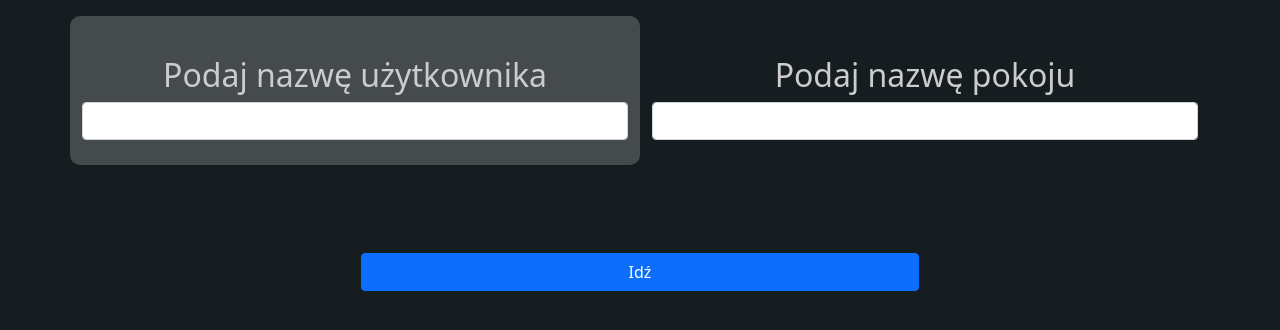
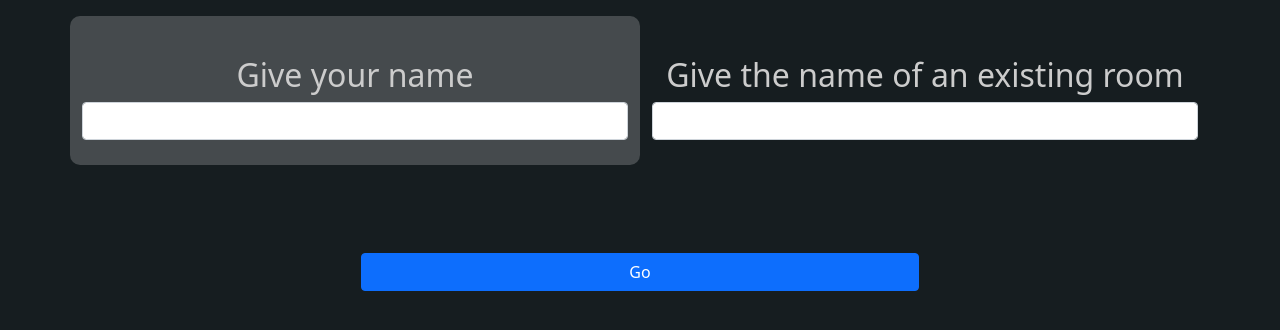
Before and after one commit to 80Quattro/ToDo, a PHP site: page / in a window 1280 px wide. Shown: the top 330 px of the page. Run offline with PHP 8.4, Linux system fonts and the light colour scheme.

Commit message:
some bugfix

```diff
--- a/App/Model.php
+++ b/App/Model.php
@@ -10,7 +10,6 @@ abstract class Model
 
     public function __construct()
     {
-        //TODO - credentials
         $this->db = new DataBase(App::getDBConfig());
     }
 }
--- a/Views/home.php
+++ b/Views/home.php
@@ -1,19 +1,19 @@
 <div class="container">
     <div class="row">
         <div class="col choice selected" id="createRoom">
-            <h2>Podaj nazwę użytkownika</h2>
+            <h2>Give your name</h2>
             <form action="/create" method="POST" id="nameForm">
                 <input type="text" name="name" id="nameInput" class="form-control">
             </form>
         </div>
         <div class="col choice" id="joinRoom">
-            <h2>Podaj nazwę pokoju</h2>
+            <h2>Give the name of an existing room</h2>
             <input type="text" name="roomId" id="roomIdInput" class="form-control">
         </div>
     </div>
     <div class="row">
         <div class="col">
-        <button type="button" class="btn btn-primary" id="submitButton">Idź</button>
+        <button type="button" class="btn btn-primary" id="submitButton">Go</button>
         </div>
     </div>
 </div>
--- a/Views/room.php
+++ b/Views/room.php
@@ -2,7 +2,7 @@
 
   <div class="container">
     <div class="row">
-      <h2>Nie znaleziono pokoju o podanej nazwie</h2>
+      <h2>Room not found</h2>
     </div>
   </div>
 
```
Also changed, not shown: App/Router.php (+0 -26 lines).
